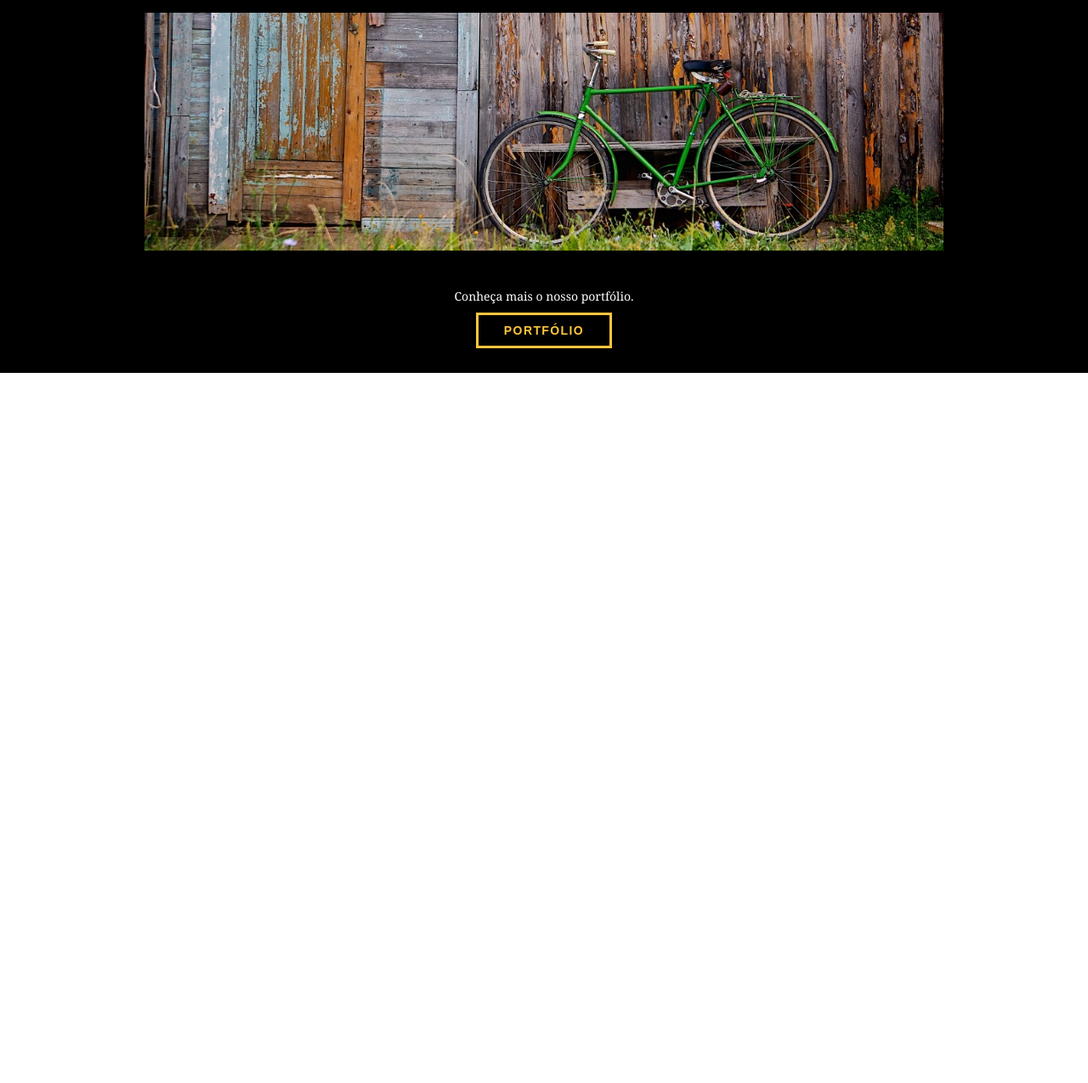
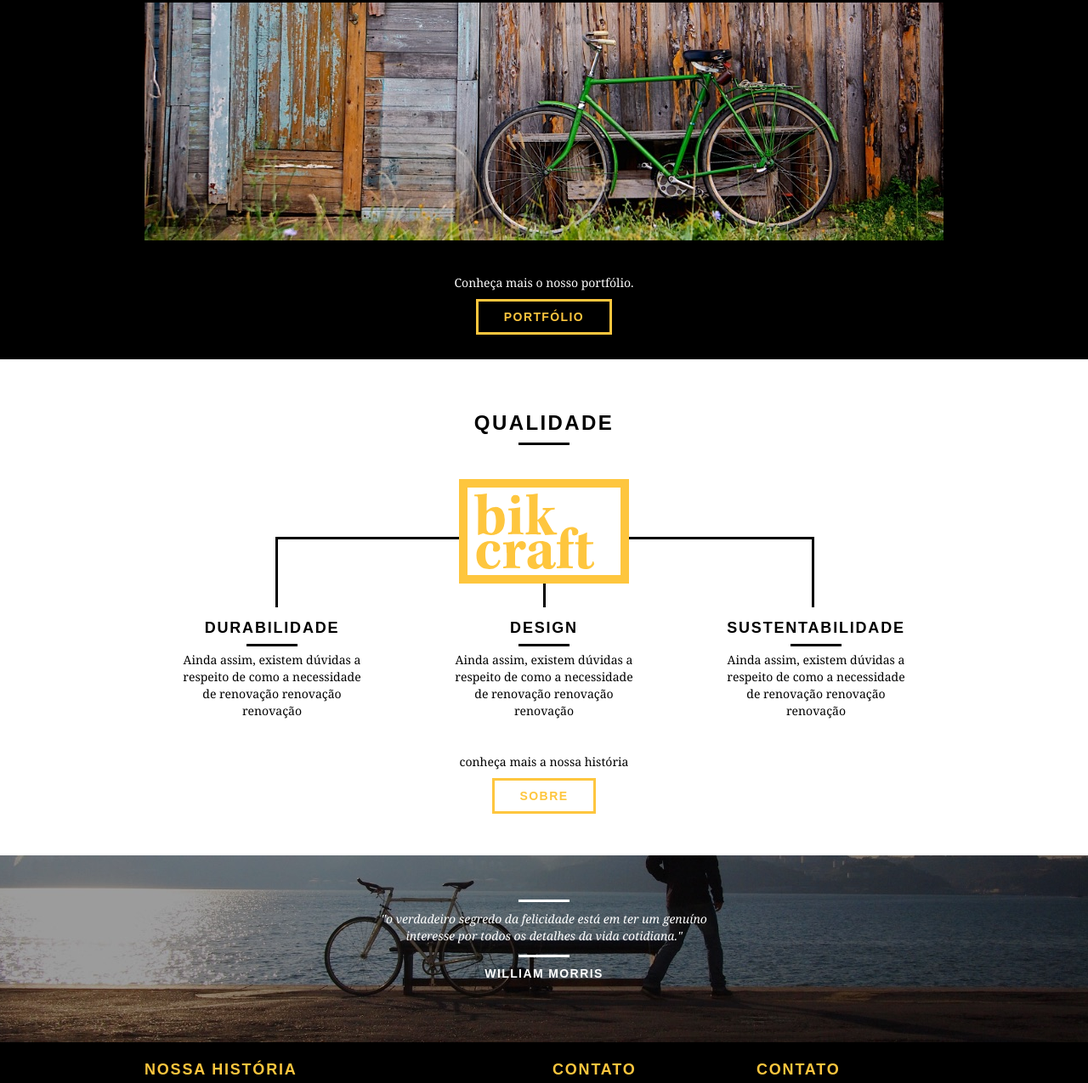
Before and after one commit to jpolivra/bikcraft, a plain HTML site: page index.html in a window 1280 px wide. Shown: the part 1525-2800 px from the top of the page at 85% size. Before the commit the page ends 1964 px from the top, so only its background shows below. Drawn offline with Linux system fonts and the light colour scheme.

Commit message:
Added Footer Contacts and Copyright

```diff
--- a/css/style.css
+++ b/css/style.css
@@ -13,6 +13,11 @@ p {
     font-size: 14px;
     line-height: 20px;
 }
+
+img {
+    display: block;
+}
+
 
 .btn {
     border: 3px solid var(--amarelo);
@@ -99,7 +104,7 @@ p {
      background-repeat: no-repeat;
      background-position: center;
      background-size: cover;
-     margin-top: 95px;
+     margin-top: 92px;
      text-align: center;
      padding-top: 80px;
  }
@@ -217,3 +222,126 @@ ul.produtos_lista li p {
 .portfolio .call p {
     color: #fff;
 }
+
+/* Qualidade */
+
+.qualidade {
+	padding: 60px 0;
+}
+
+.qualidade:after {
+	content: "";
+	width: 634px;
+	height: 83px;
+	display: block;
+	background: url("../img/linhas.svg") no-repeat center;
+	position: absolute;
+	top: 209px;
+	right: 162px;
+	z-index: -1;
+}
+
+.qualidade img{
+	margin: 0 auto;
+}
+
+.qualidade_lista {
+	padding-top: 20px;
+}
+
+.qualidade_lista li {
+	text-align: center;
+	padding: 0 40px;
+}
+
+.qualidade_lista li h3{
+	font-weight: bold;
+	font-size: 18px;
+	line-height: 25px;
+	text-transform: uppercase;
+	letter-spacing: .1em;
+	margin-top: 20px;
+}
+
+.qualidade_lista li h3:after{
+	content: "";
+	display: block;
+	width: 60px;
+	height: 3px;
+	background: #000;
+	margin: 6px auto;
+}
+
+/*Quebra*/
+
+.quebra {
+    width: 100%;
+    height: 220px;
+    background: url(../img/bg-footer.jpg) no-repeat center;
+    background-size: cover;
+    text-align: center;
+    padding-top: 40px;
+}
+
+.quebra .quote-externo {
+    max-width: 400px;
+}
+
+/*Footer*/
+
+.footer {
+    width: 100%;
+    background: #000;
+    color: #fff;
+    padding: 20px 0;
+}
+
+.footer h3 {
+    font-size: 18px;
+    line-height: 25px;
+    color: var(--amarelo);
+    text-transform: uppercase;
+    letter-spacing: .1em;
+    font-weight: bold;
+}
+
+.footer h3::after {
+    content: "";
+    display: block;
+    width: 60px;
+    height: 3px;
+    margin: 6px 0 12px 0;
+    background: var(--amarelo);
+}
+
+.footer_historia {
+    padding-right: 40px;
+}
+
+.footer_contato ul li {
+    font-size: 14px;
+    line-height: 20px;
+    font-family: Georgia, 'Times New Roman', Times, serif;
+}
+
+.footer_redes ul li {
+    display: inline-block;
+    margin-right: 10px;
+
+}
+
+.footer_redes ul li a {
+    border: 3px solid #fec63e;
+    display: block;
+    padding: 6px;
+}
+
+.footer_redes ul li a:hover {
+    border-color: #fff;
+}
+
+.copy {
+    width: 100%;
+    background: #fec63e;
+    padding: 20px 0;
+}
--- a/index.html
+++ b/index.html
@@ -85,7 +85,73 @@
         <p>Conheça mais o nosso portfólio.</p>
         <a href="portfolio.html" class="btn">Portfólio</a>
       </div>
+    </section>
+    <section class="qualidade container">
+			<h2 class="subtitulo">Qualidade</h2>
+			<img src="img/bikcraft-qualidade.svg" alt="Bikcraft">
+			<ul class="qualidade_lista">
+				<li class="grid-1-3">
+					<h3>Durabilidade</h3>
+					<p>Ainda assim, existem dúvidas a respeito de como a necessidade de renovação renovação renovação</p>
+				</li>
+				<li class="grid-1-3">
+					<h3>Design</h3>
+					<p>Ainda assim, existem dúvidas a respeito de como a necessidade de renovação renovação renovação</p>
+				</li>
+				<li class="grid-1-3">
+					<h3>Sustentabilidade</h3>
+					<p>Ainda assim, existem dúvidas a respeito de como a necessidade de renovação renovação renovação</p>
+				</li>
+			</ul>
+			<div class="call">
+				<p>conheça mais a nossa história</p>
+				<a href="sobre.html" class="btn btn-preto">Sobre</a>
+			</div>
+		</section>
+    <section class="quebra">
+      <blockquote class="quote-externo container">
+        <p class="paragraph">"o verdadeiro segredo da felicidade está em ter um genuíno interesse por todos os detalhes da vida cotidiana."</p>
+        <cite>WILLIAM MORRIS</cite>
+      </blockquote>
+    </section>
 
-    </section>
+    <footer>
+      <div class="footer">
+        <div class="container">
+
+          <div class="grid-8 footer_historia">
+            <h3>Nossa História</h3>
+            <p>O verdadeiro segredo da felicidade está em ter um genuíno interese por todos os detalhes da vida cotidiana. Interesse por todos os detalhes da vida cotidiana cotidiana.</p>
+          </div>
+          <div class="grid-4 footer_contato">
+            <h3>Contato</h3>
+            <ul>
+              <li>- 74 99999-9999</li>
+              <li>- contato@bikcraft.com</li>
+              <li>- Juazeiro - BA</li>
+            </ul>
+          </div>
+
+          <div class="grid-4 footer_redes">
+            <h3>contato</h3>
+            <ul>
+              <li><a href="http://facebook.com" target="_blank"><img src="img/redes-sociais/facebook.svg" alt=""></a></li>
+              <li><a href="http://instagram.com" target="_blank"><img src="img/redes-sociais/instagram.svg" alt=""></a></li>
+              <li><a href="http://twitter.com" target="_blank"><img src="img/redes-sociais/twitter.svg" alt=""></a></li>
+            </ul>
+
+          </div>
+        </div>
+      </div>
+
+
+      <div class="copy">
+        <div class="container">
+          <p class="grid-16">
+            Bikcraft 2021 - Alguns direitos reservados.
+          </p>
+        </div>
+      </div>
+    </footer>
   </body>
 </html>
```
